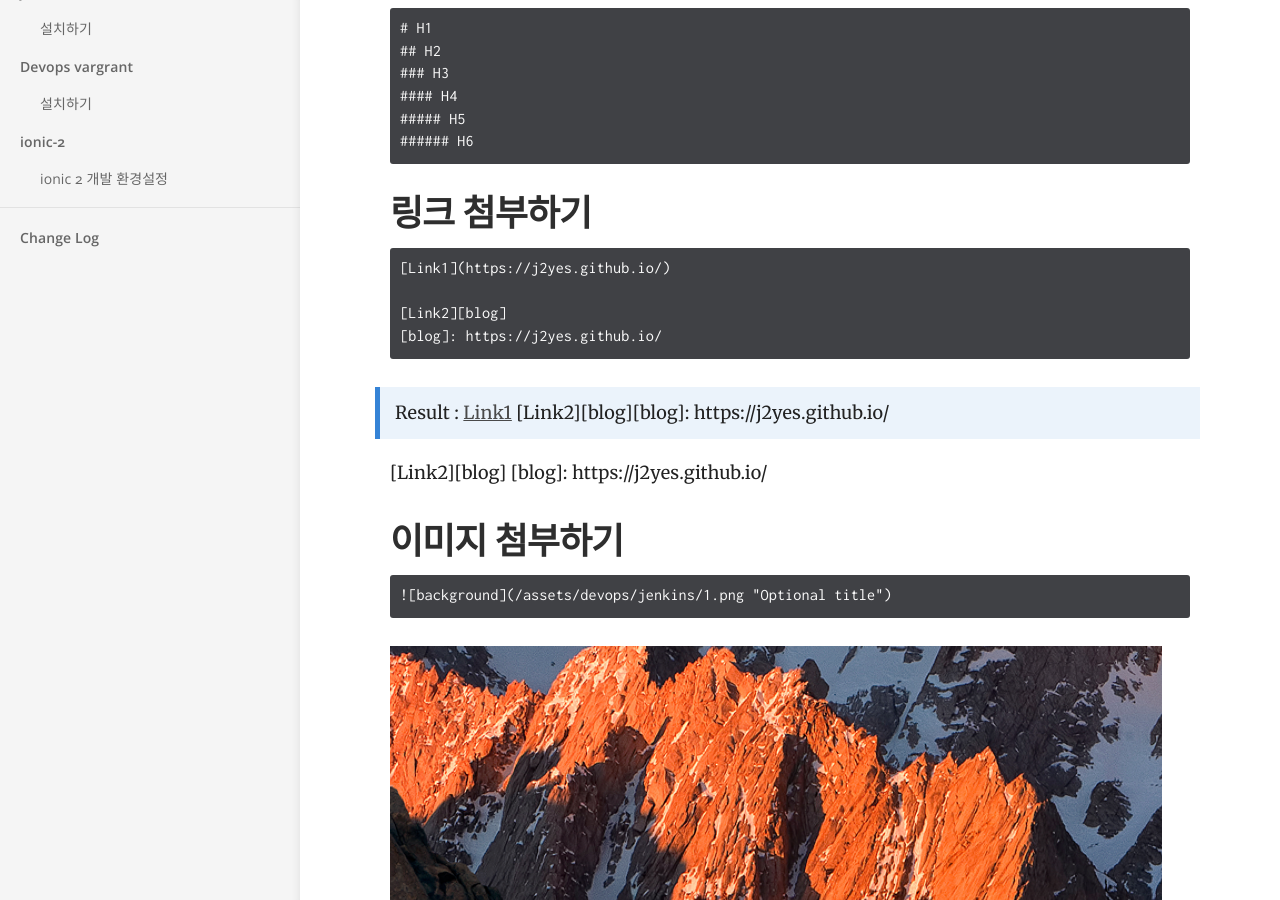
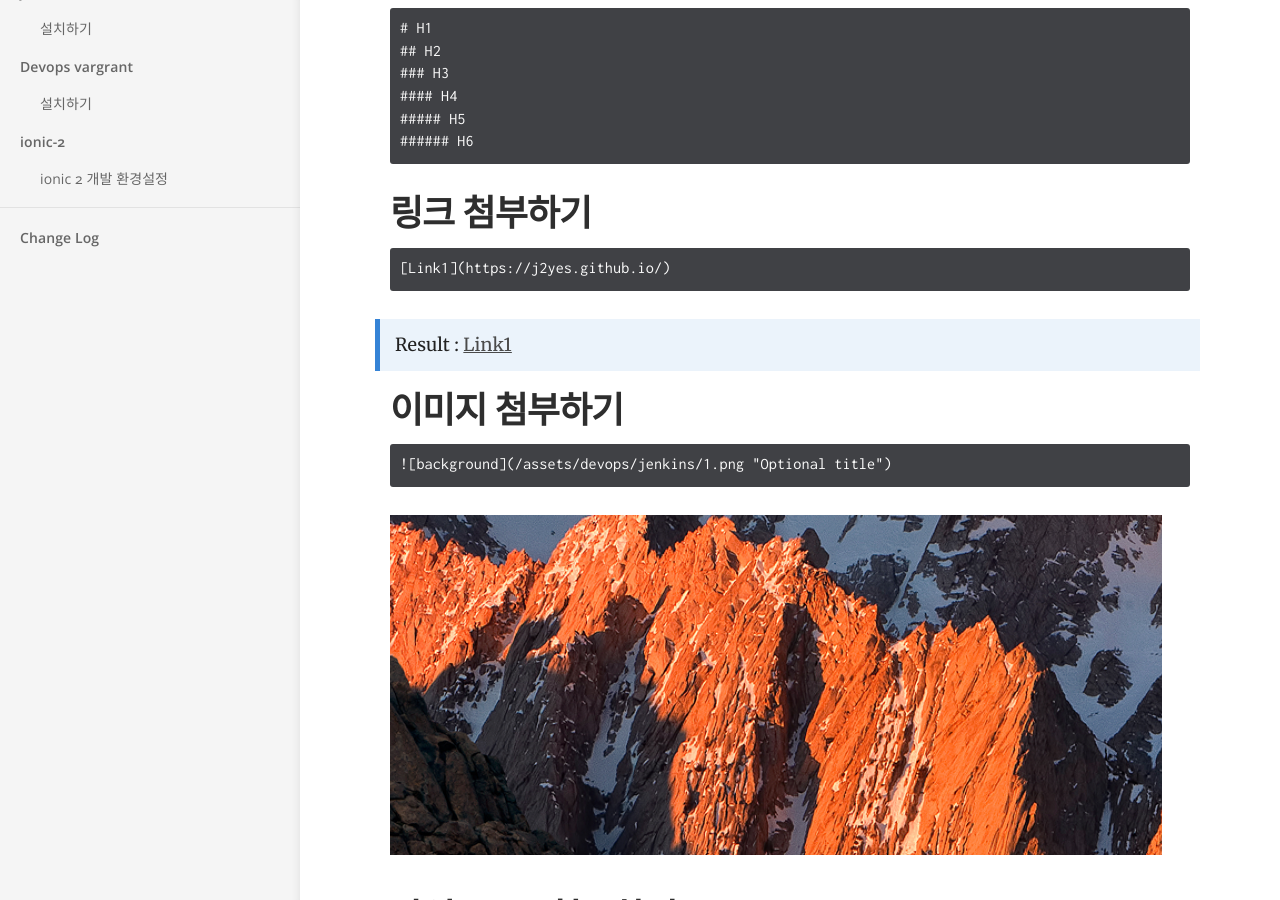
Before and after one commit to j2yes/j2yes.github.io, a Jekyll site: the page built from index.md, in a window 1280 px wide and 900 px high, scrolled down 317 px. Built offline with Jekyll 4.4.1, drawn with Linux system fonts in a browser that asks for light colours; comment, search, counter and statistics services are not loaded.

Commit message:
Updated 'index.md' via CloudCannon

````diff
--- a/index.md
+++ b/index.md
@@ -21,16 +21,8 @@ comments: true
 
 ```
 [Link1](https://j2yes.github.io/)
-
-[Link2][blog]
-[blog]: https://j2yes.github.io/
 ```
 > Result : [Link1](https://j2yes.github.io/)
-> [Link2][blog][blog]: https://j2yes.github.io/
->
-
-[Link2][blog]
-[blog]: https://j2yes.github.io/
 
 ## 이미지 첨부하기
 
````
